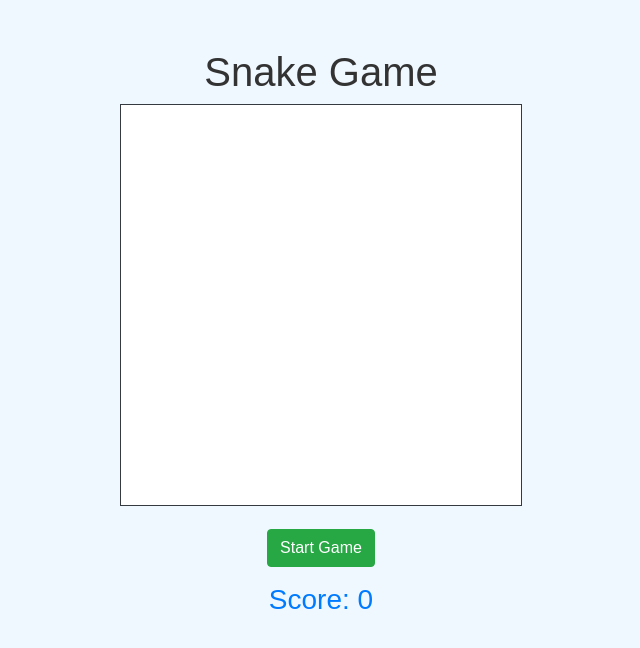
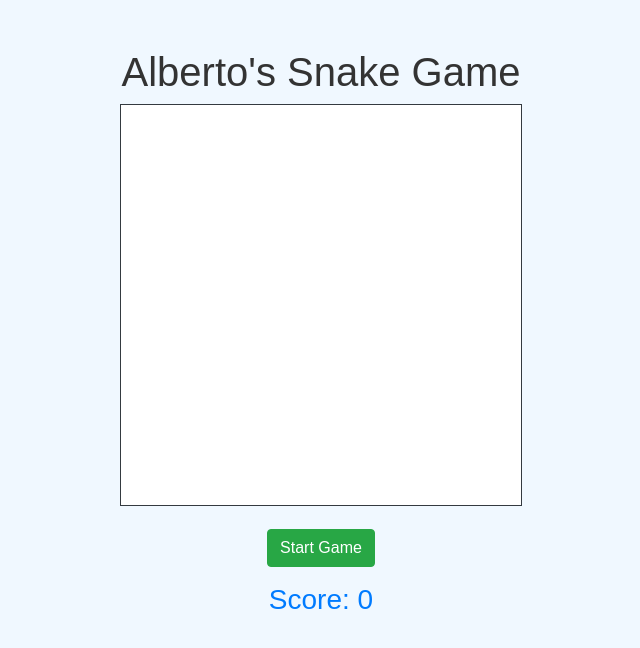
Before and after one commit to albertoesprojects/snakegame, a plain HTML site: page index.html in a window 1280 px wide. Shown: the whole page, without its empty margins (319-959 px from the left). Drawn offline with nearby package versions, Linux system fonts and the light colour scheme.

Commit message:
Update index.html

```diff
--- a/index.html
+++ b/index.html
@@ -6,7 +6,7 @@
 <meta charset="utf-8"/>
 <meta content="width=device-width, initial-scale=1.0" name="viewport"/>
 <title>
-   Snake Game
+  Alberto's Snake Game
   </title>
 <!-- Bootstrap CSS -->
 <link href="https://maxcdn.bootstrapcdn.com/bootstrap/4.5.2/css/bootstrap.min.css" rel="stylesheet"/>
@@ -15,7 +15,7 @@
 <body>
 <div class="container text-center">
 <h1 class="mt-5">
-    Snake Game
+  Alberto's Snake Game
    </h1>
 <canvas class="border border-dark" height="400" id="gameCanvas" width="400">
 </canvas>
```
